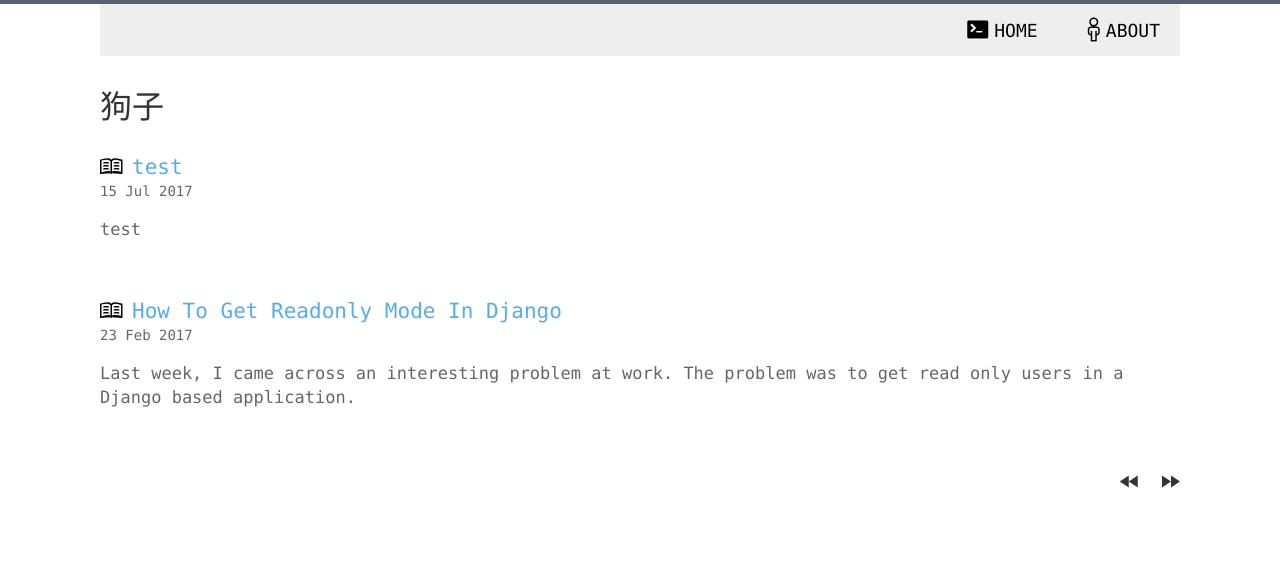
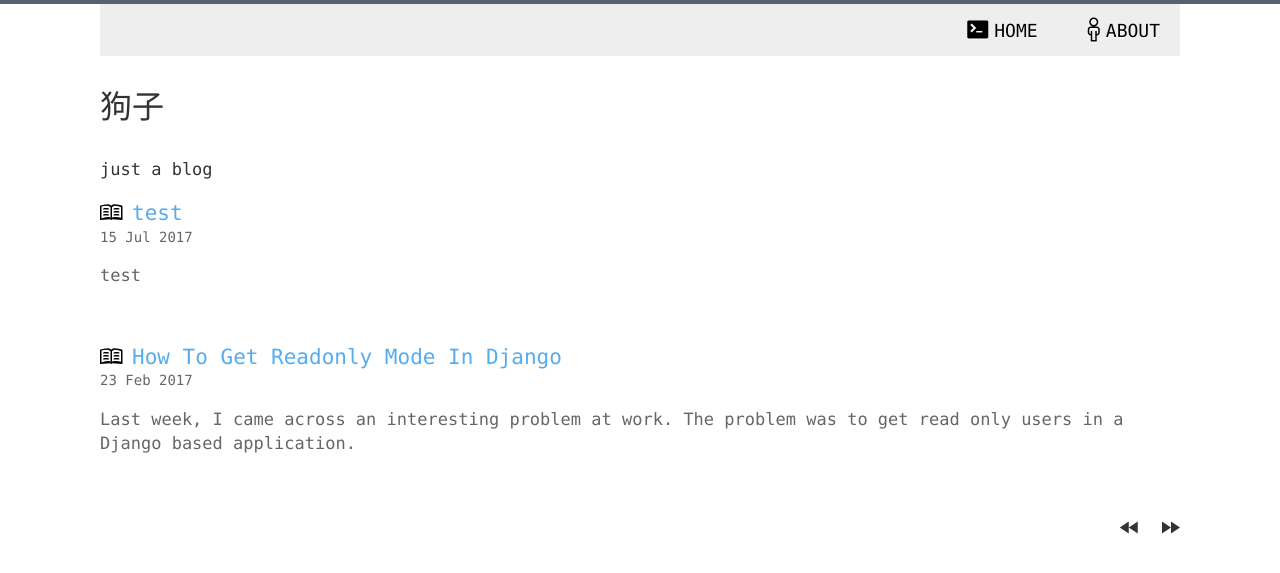
Before and after one commit to liu2gou/13018006900.github.io, a Jekyll site: the page built from index.html, in a window 1280 px wide. Shown: the top 573 px of the page. Built offline with Jekyll 4.4.1, drawn with Linux system fonts in a browser that asks for light colours; the list of posts is cut into pages by our own code.

Commit message:
Update _config.yml

```diff
--- a/_config.yml
+++ b/_config.yml
@@ -1,6 +1,6 @@
 name: 狗子
 description: >
-
+   just a blog
 about: >
 
 master_repo: false
```
